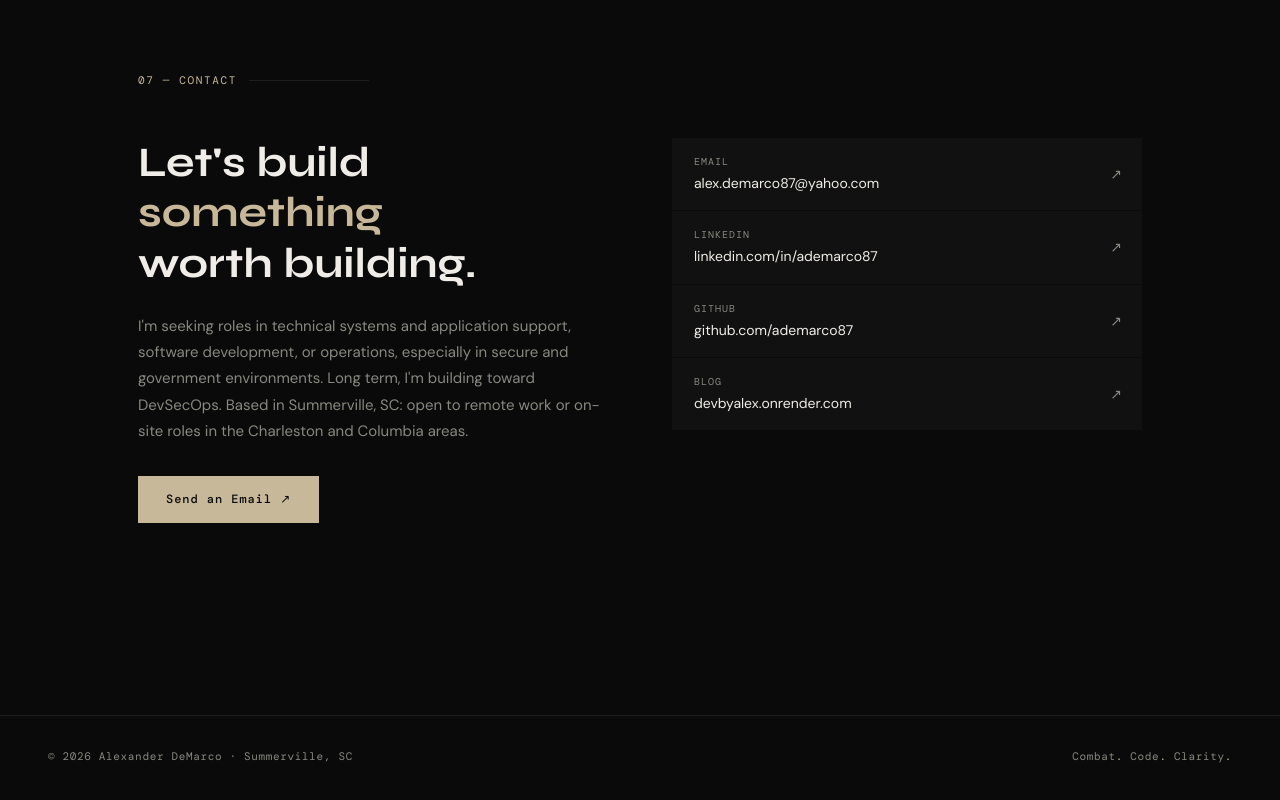
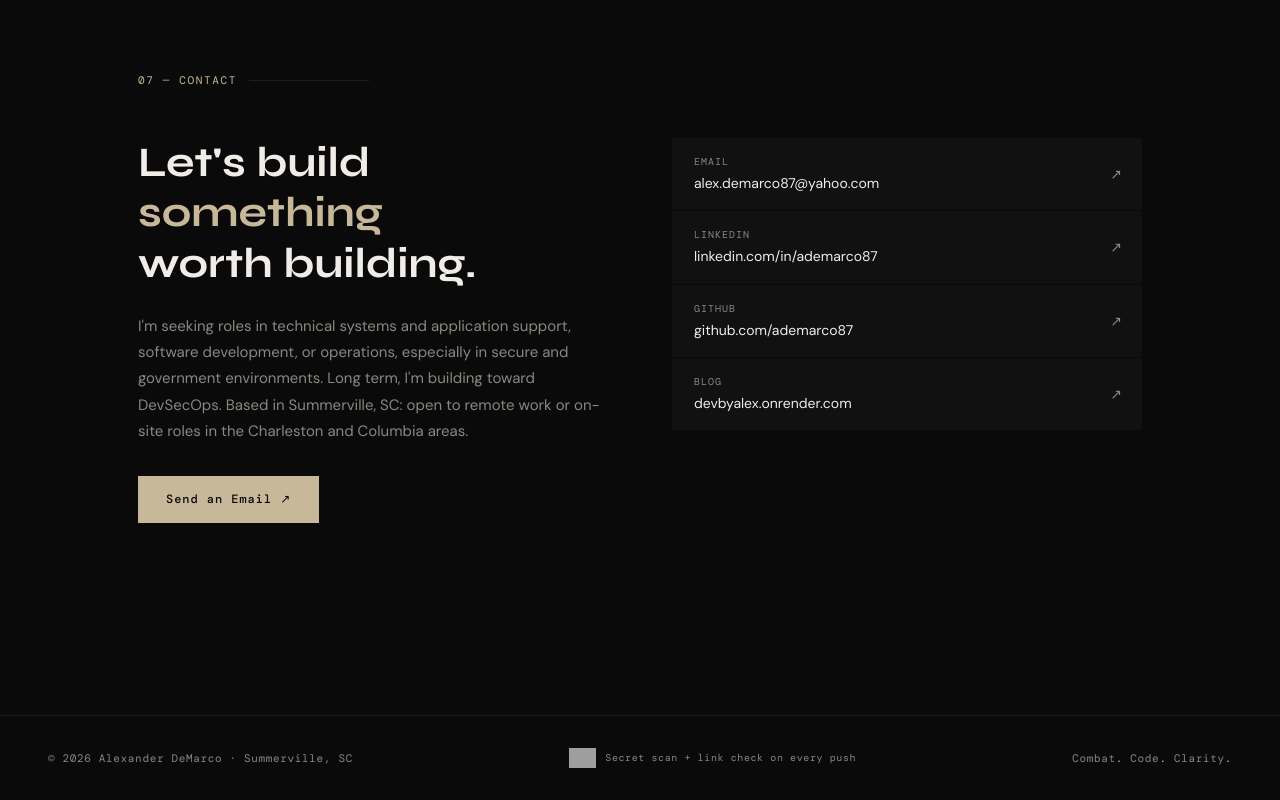
Before and after one commit to ademarco87/ademarco87.github.io, a plain HTML site: page index.html in a window 1280 px wide. Shown: the part 9569-10369 px from the top of the page. Drawn offline with nearby package versions, Linux system fonts and the light colour scheme; grey boxes are pictures that could not be loaded; a web font is replaced by a local one.

Commit message:
Update EXP53 post link, version stylesheet, add site-checks badge
- Point the writing card at the renamed EXP53-CPP post
- Add a version query to the stylesheet link so browsers fetch new
  styles after each deploy
- Show the GitHub Actions site-checks status badge in the footer

Co-Authored-By: Claude Opus 5.5 <noreply@anthropic.com>

```diff
--- a/index.html
+++ b/index.html
@@ -20,7 +20,7 @@
 
 <script>document.documentElement.classList.add('js');</script>
 <link href="https://fonts.googleapis.com/css2?family=Syne:wght@400;500;600;700;800&family=DM+Mono:wght@300;400;500&family=DM+Sans:wght@300;400;500&display=swap" rel="stylesheet">
-<link rel="stylesheet" href="styles.css">
+<link rel="stylesheet" href="styles.css?v=20261117">
 </head>
 <body>
 <div class="cursor-glow" id="cursorGlow" aria-hidden="true"></div>
@@ -509,9 +509,9 @@ except Exception as e:
         <div class="blog-desc">When the uniform came off, I couldn't log into myself. Identity after service, told in access-control metaphors.</div>
         <div class="blog-arrow" aria-hidden="true">↗</div>
       </a>
-      <a href="https://devbyalex.onrender.com/post/STR53-CPP" target="_blank" rel="noopener" class="blog-card">
+      <a href="https://devbyalex.onrender.com/post/EXP53-CPP" target="_blank" rel="noopener" class="blog-card">
         <div class="blog-date">Jun 2025</div>
-        <div class="blog-title">A Pointer to Bad Memory</div>
+        <div class="blog-title">EXP53-CPP: A Pointer to Bad Memory</div>
         <div class="blog-desc">A C++ rule about reading uninitialized memory, and years of pointing at broken things and pretending they were fine.</div>
         <div class="blog-arrow" aria-hidden="true">↗</div>
       </a>
@@ -569,6 +569,10 @@ except Exception as e:
 <!-- FOOTER -->
 <footer>
   <div class="footer-copy">© 2026 Alexander DeMarco · Summerville, SC</div>
+  <a class="footer-badge" href="https://github.com/ademarco87/ademarco87.github.io/actions/workflows/site-checks.yml" target="_blank" rel="noopener" title="Every push is scanned for leaked secrets and broken links with GitHub Actions">
+    <img src="https://github.com/ademarco87/ademarco87.github.io/actions/workflows/site-checks.yml/badge.svg?branch=main" alt="Site checks status: secret scanning and link checking via GitHub Actions" height="20">
+    <span>Secret scan + link check on every push</span>
+  </a>
   <div class="footer-tag">Combat<span>.</span> Code<span>.</span> Clarity<span>.</span></div>
 </footer>
 
--- a/styles.css
+++ b/styles.css
@@ -1098,6 +1098,20 @@
 
   .footer-tag span { color: var(--accent); }
 
+  .footer-badge {
+    display: inline-flex;
+    align-items: center;
+    gap: 0.6rem;
+    text-decoration: none;
+    font-family: var(--mono);
+    font-size: 10px;
+    letter-spacing: 0.06em;
+    color: var(--muted);
+  }
+
+  .footer-badge img { display: block; height: 20px; width: auto; }
+  .footer-badge:hover span { color: var(--accent); }
+
   /* ANIMATIONS */
   .fade-up {
     opacity: 0;
```
